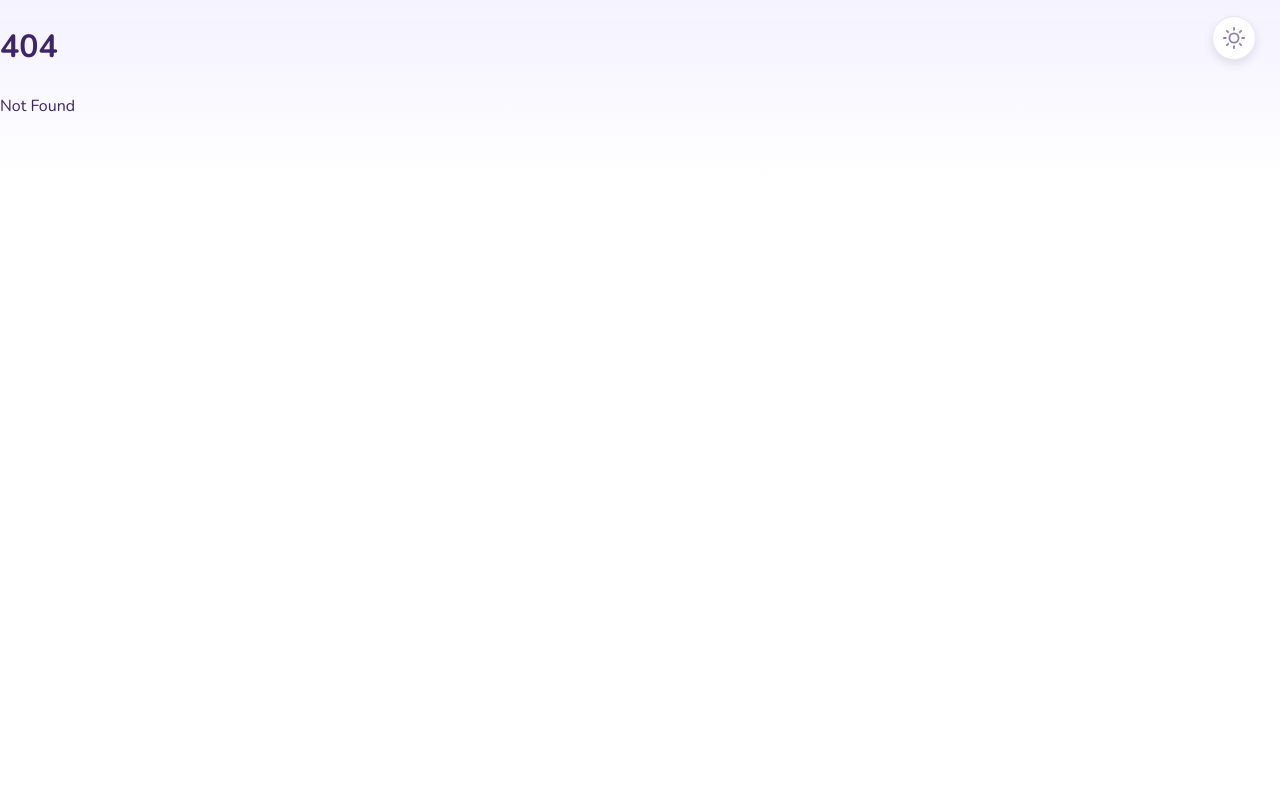
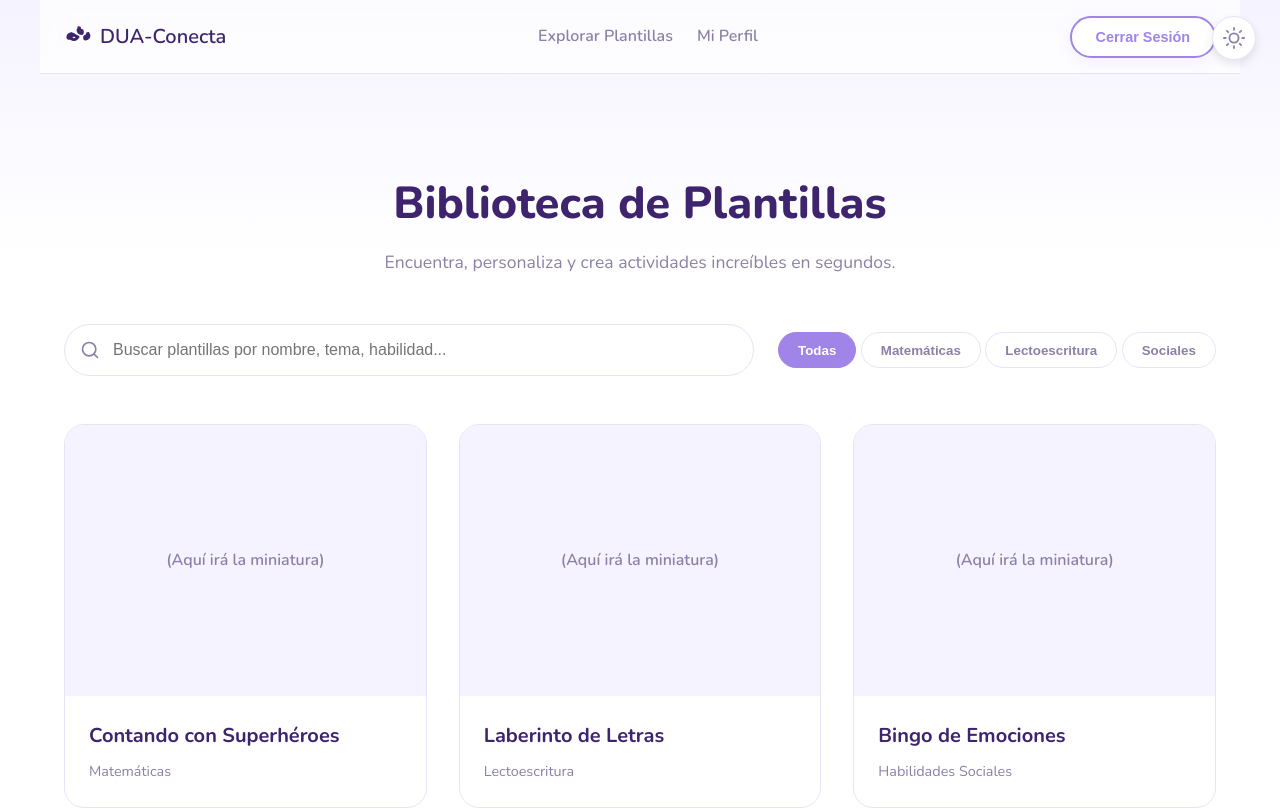
Before and after one commit to Lulujax/DUA-Conecta, a SvelteKit app in the folder client/: page /dashboard/plantillas in a window 1280 px wide. Before the commit this address had no page. Shown: the top 809 px of the page. Built offline with nearby package versions, Linux system fonts and the light colour scheme.

Commit message:
Agregar estilos y estructura para la biblioteca de plantillas, incluyendo encabezados, barra de búsqueda y filtros.

```diff
--- a/client/src/app.css
+++ b/client/src/app.css
@@ -71,3 +71,122 @@ body {
 @keyframes blob-morph { 0%, 100% { border-radius: 65% 35% 55% 45% / 48% 45% 55% 52%; } 50% { border-radius: 35% 65% 45% 55% / 58% 55% 45% 42%; } }
 .section { opacity: 0; transform: translateY(30px); transition: opacity 0.6s ease-out, transform 0.6s ease-out; }
 .section.visible { opacity: 1; transform: translateY(0); }
+
+/* ======================== */
+/* ESTILOS PARA LA BIBLIOTECA DE PLANTILLAS */
+/* ======================== */
+.library-header {
+  text-align: center;
+  margin-bottom: 3rem;
+  animation: fadeInUp 0.5s ease-out;
+}
+.library-header h1 {
+  font-size: 2.8rem;
+  font-weight: 800;
+  color: var(--text-dark);
+  margin-bottom: 0.5rem;
+}
+.library-header p {
+  font-size: 1.1rem;
+  color: var(--text-light);
+  max-width: 600px;
+  margin: 0 auto;
+}
+
+.search-and-filters {
+  display: flex;
+  flex-direction: column;
+  gap: 1.5rem;
+  margin-bottom: 3rem;
+  animation: fadeInUp 0.7s ease-out;
+}
+.search-bar {
+  position: relative;
+  flex-grow: 1;
+}
+.search-bar input {
+  width: 100%;
+  padding: 1rem 1rem 1rem 3rem; /* Espacio para el icono */
+  border-radius: 50px;
+  border: 1px solid var(--border-color);
+  background-color: var(--bg-card);
+  font-size: 1rem;
+  color: var(--text-dark);
+}
+.search-bar svg {
+  position: absolute;
+  left: 1rem;
+  top: 50%;
+  transform: translateY(-50%);
+  color: var(--text-light);
+}
+
+.filters button {
+  background-color: var(--bg-card);
+  border: 1px solid var(--border-color);
+  border-radius: 50px;
+  padding: 0.6rem 1.2rem;
+  font-weight: 600;
+  color: var(--text-light);
+  cursor: pointer;
+  transition: all 0.3s ease;
+}
+.filters button:hover {
+  border-color: var(--primary-color);
+  color: var(--primary-color);
+}
+.filters button.active {
+  background-color: var(--primary-color);
+  color: var(--text-on-primary);
+  border-color: var(--primary-color);
+}
+
+.template-grid {
+    display: grid;
+    grid-template-columns: repeat(auto-fill, minmax(280px, 1fr));
+    gap: 2rem;
+}
+.template-card {
+    background-color: var(--bg-card);
+    border: 1px solid var(--border-color);
+    border-radius: 20px;
+    overflow: hidden;
+    text-decoration: none;
+    color: var(--text-dark);
+    transition: all 0.3s ease;
+    animation: fadeInUp 0.9s ease-out;
+}
+.template-card:hover {
+    transform: translateY(-8px);
+    box-shadow: 0 15px 30px rgba(160, 132, 232, 0.15);
+}
+.template-card .thumbnail {
+    width: 100%;
+    aspect-ratio: 4 / 3;
+    background-color: var(--bg-section);
+    display: flex;
+    align-items: center;
+    justify-content: center;
+    color: var(--text-light);
+    font-weight: 600;
+}
+.template-card .card-content {
+    padding: 1.5rem;
+}
+.template-card h4 {
+    margin: 0 0 0.5rem 0;
+    font-size: 1.25rem;
+    font-weight: 700;
+}
+.template-card p {
+    margin: 0;
+    color: var(--text-light);
+    font-size: 0.9rem;
+}
+
+@media (min-width: 768px) {
+    .search-and-filters {
+        flex-direction: row;
+        align-items: center;
+    }
+}
--- /dev/null
+++ b/client/src/routes/dashboard/+layout.svelte
@@ -0,0 +1,47 @@
+<script lang="ts">
+    import { goto } from '$app/navigation';
+    import { user } from '$lib/stores/auth';
+
+    // Este slot representa el contenido de la página actual (ej: /dashboard o /dashboard/plantillas)
+    /** @type {{children: import('svelte').Snippet}} */
+    let { children } = $props();
+
+    function logout() {
+        user.set(null);
+        goto('/');
+    }
+</script>
+
+<div class="page-wrapper">
+  <header class="header">
+    <div class="logo">
+        <a href="/" style="display: flex; align-items: center; text-decoration: none; color: var(--text-dark);">
+            <svg xmlns="http://www.w3.org/2000/svg" width="28" height="28" viewBox="0 0 24 24" fill="none" stroke="currentColor" stroke-width="2.5" stroke-linecap="round" stroke-linejoin="round" class="lucide lucide-shapes"><path d="M8.3 10a.7.7 0 0 1-.7.7 1.6 1.6 0 0 0-1.6 1.6.7.7 0 0 1-.7.7H4a.7.7 0 0 1-.7-.7 3 3 0 0 1 3-3 .7.7 0 0 1 .7.7Z"/><path d="M20.7 10a.7.7 0 0 1 .7.7 3 3 0 0 1-3 3 .7.7 0 0 1-.7-.7V12a.7.7 0 0 1 .7-.7 1.6 1.6 0 0 0 1.6-1.6.7.7 0 0 1 .7-.7Z"/><path d="M12.7 4a.7.7 0 0 1 .7.7 1.6 1.6 0 0 0 1.6 1.6.7.7 0 0 1 .7.7v1.4a.7.7 0 0 1-.7.7 3 3 0 0 1-3-3 .7.7 0 0 1 .7-.7Z"/><path d="m12 12-1.4 1.4a3 3 0 0 1-4.2 0 3 3 0 0 1 0-4.2L12 12Z"/></svg>
+            <span style="margin-left: 0.5rem;">DUA-Conecta</span>
+        </a>
+    </div>
+    <nav class="navigation">
+      <a href="/dashboard/plantillas">Explorar Plantillas</a>
+      <a href="/dashboard/perfil">Mi Perfil</a>
+    </nav>
+    <div class="auth-buttons">
+      <button on:click={logout} class="btn-secondary">Cerrar Sesión</button>
+    </div>
+  </header>
+
+  {@render children()}
+</div>
+
+<style>
+    /* Estilos para el header del dashboard */
+    .header { display: flex; justify-content: space-between; align-items: center; padding: 1rem 1.5rem; max-width: 1200px; margin: 0 auto; position: sticky; top: 0; z-index: 1000; }
+    .header::before { content: ''; position: absolute; top: 0; left: 0; right: 0; bottom: 0; background-color: var(--header-bg); backdrop-filter: blur(10px); z-index: -1; border-bottom: 1px solid var(--border-color); }
+    .logo { display: flex; align-items: center; font-weight: 600; font-size: 1.25rem; }
+    .navigation { display: none; }
+
+    @media (min-width: 768px) {
+        .navigation { display: flex; gap: 1.5rem; }
+        .navigation a { color: var(--text-light); text-decoration: none; font-weight: 600; transition: color 0.3s ease; }
+        .navigation a:hover { color: var(--primary-color); }
+    }
+</style>
--- /dev/null
+++ b/client/src/routes/dashboard/plantillas/+page.svelte
@@ -0,0 +1,57 @@
+<script lang="ts">
+    // Datos de marcador de posición para las plantillas
+    const templates = [
+        { id: 1, title: 'Contando con Superhéroes', category: 'Matemáticas' },
+        { id: 2, title: 'Laberinto de Letras', category: 'Lectoescritura' },
+        { id: 3, title: 'Bingo de Emociones', category: 'Habilidades Sociales' },
+        { id: 4, title: 'Trazos Mágicos', category: 'Motricidad Fina' },
+        { id: 5, title: 'Sumas Divertidas', category: 'Matemáticas' },
+        { id: 6, title: 'Mi Nombre Es...', category: 'Lectoescritura' },
+    ];
+</script>
+
+<svelte:head>
+    <title>Biblioteca de Plantillas - DUA-Conecta</title>
+</svelte:head>
+
+<main>
+  <div class="library-header">
+      <h1>Biblioteca de Plantillas</h1>
+      <p>Encuentra, personaliza y crea actividades increíbles en segundos.</p>
+  </div>
+
+  <div class="search-and-filters">
+      <div class="search-bar">
+          <svg xmlns="http://www.w3.org/2000/svg" width="20" height="20" viewBox="0 0 24 24" fill="none" stroke="currentColor" stroke-width="2" stroke-linecap="round" stroke-linejoin="round"><circle cx="11" cy="11" r="8"></circle><line x1="21" y1="21" x2="16.65" y2="16.65"></line></svg>
+          <input type="text" placeholder="Buscar plantillas por nombre, tema, habilidad..." />
+      </div>
+      <div class="filters">
+          <button class="active">Todas</button>
+          <button>Matemáticas</button>
+          <button>Lectoescritura</button>
+          <button>Sociales</button>
+      </div>
+  </div>
+
+  <div class="template-grid">
+      {#each templates as template}
+          <a href="/editor/{template.id}" class="template-card">
+              <div class="thumbnail">
+                  <span>(Aquí irá la miniatura)</span>
+              </div>
+              <div class="card-content">
+                  <h4>{template.title}</h4>
+                  <p>{template.category}</p>
+              </div>
+          </a>
+      {/each}
+  </div>
+</main>
+
+<style>
+    main {
+        max-width: 1200px;
+        margin: 0 auto;
+        padding: 4rem 1.5rem;
+    }
+</style>
```
